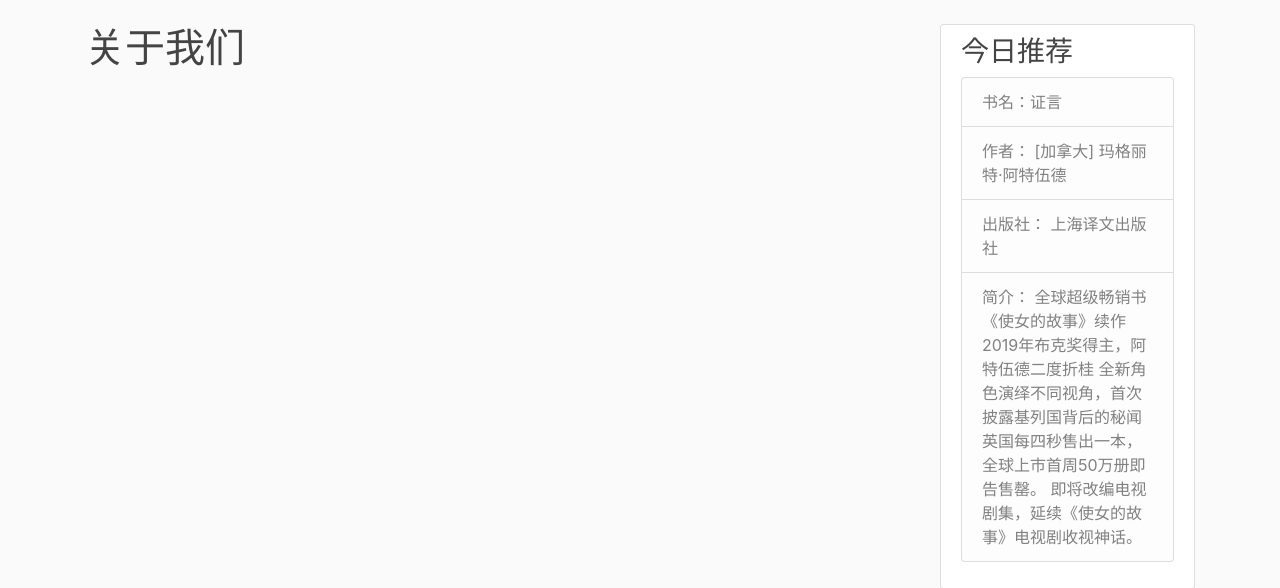
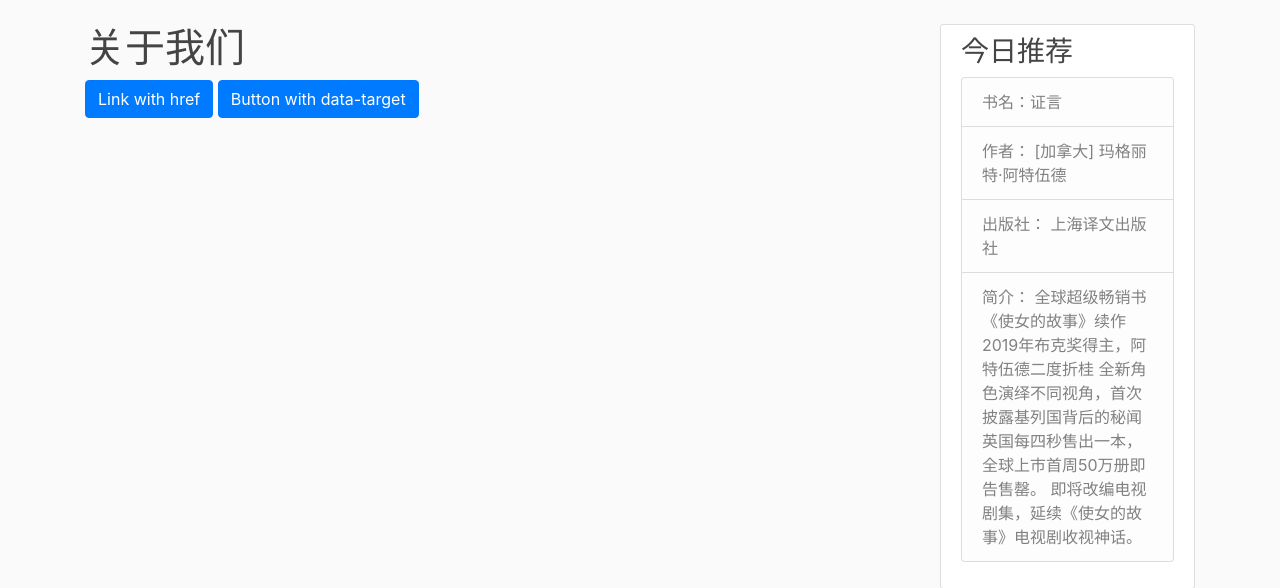
Before and after one commit to WallXiaoming/book_recommend, a Django app: page /about/ in a window 1280 px wide. Shown: the part 56-644 px from the top of the page. Run offline with Django 3.2, Linux system fonts and the light colour scheme; some libraries are stand-ins or nearby versions.

Commit message:
修改about page

```diff
--- a/blog/templates/blog/about.html
+++ b/blog/templates/blog/about.html
@@ -1,4 +1,18 @@
 {% extends "blog/base.html" %}
 {% block content %}
     <h1> 关于我们 </h1>
+
+	<p>
+	  <a class="btn btn-primary" data-toggle="collapse" href="#collapseExample" role="button" aria-expanded="false" aria-controls="collapseExample">
+		Link with href
+	  </a>
+	  <button class="btn btn-primary" type="button" data-toggle="collapse" data-target="#collapseExample" aria-expanded="false" aria-controls="collapseExample">
+		Button with data-target
+	  </button>
+	</p>
+	<div class="collapse" id="collapseExample">
+	  <div class="card card-body">
+		Anim pariatur cliche reprehenderit, enim eiusmod high life accusamus terry richardson ad squid. Nihil anim keffiyeh helvetica, craft beer labore wes anderson cred nesciunt sapiente ea proident.
+	  </div>
+	</div>
 {% endblock content %}
--- a/blog/templates/blog/post_detail.html
+++ b/blog/templates/blog/post_detail.html
@@ -87,7 +87,6 @@
 
 
       <div class="collapse" id="collapseExample_{{ comment.id }}">
-<!--          <div class="card card-body">-->
 		  <div class="container my-3">
 			<form method="POST">
 				{% csrf_token %}
@@ -104,7 +103,6 @@
 				</div>
 			</form>
 		</div>
-<!--          </div>-->
       </div>
 
           {% endif %}
```
Lines whose indentation alone changed are shown as unchanged.
